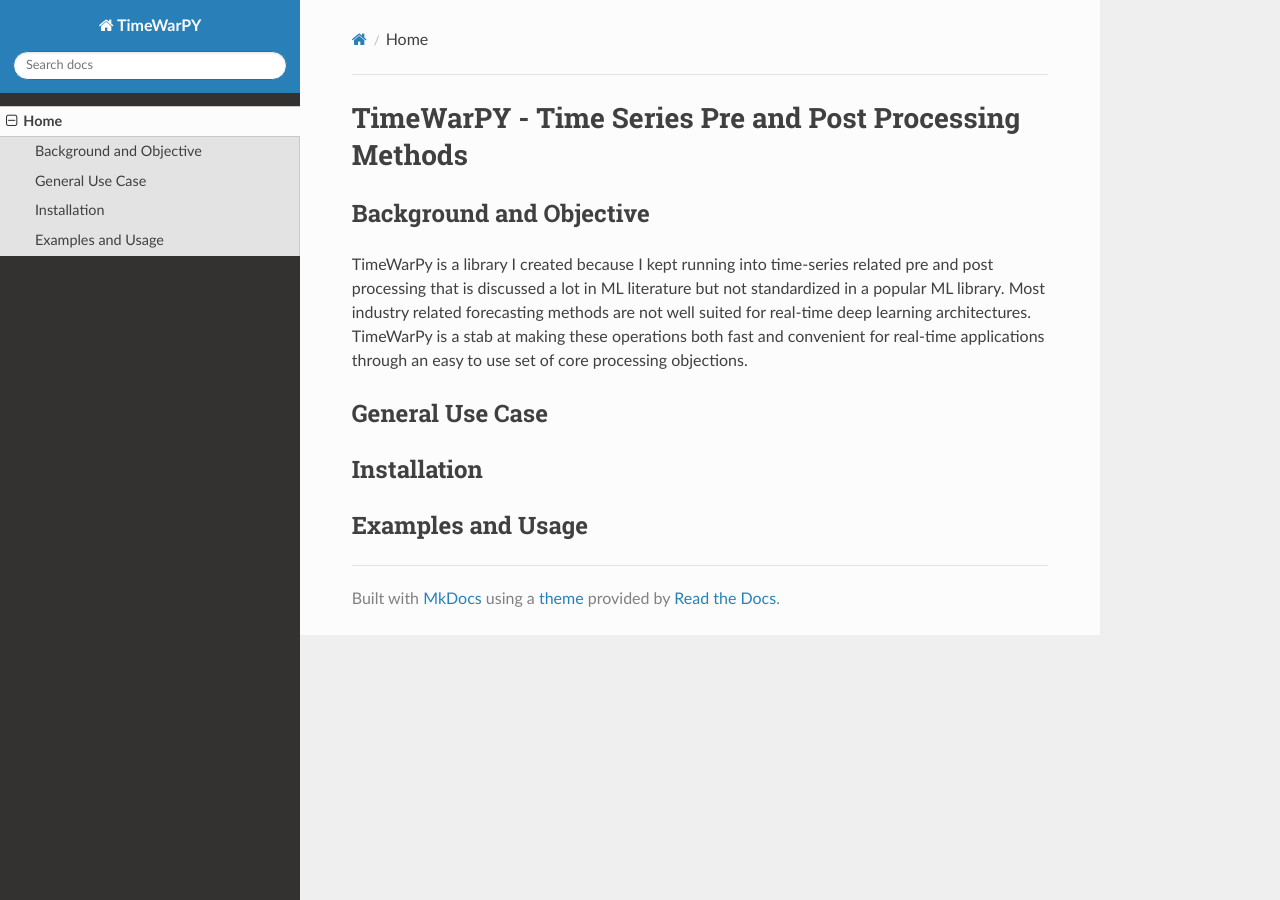
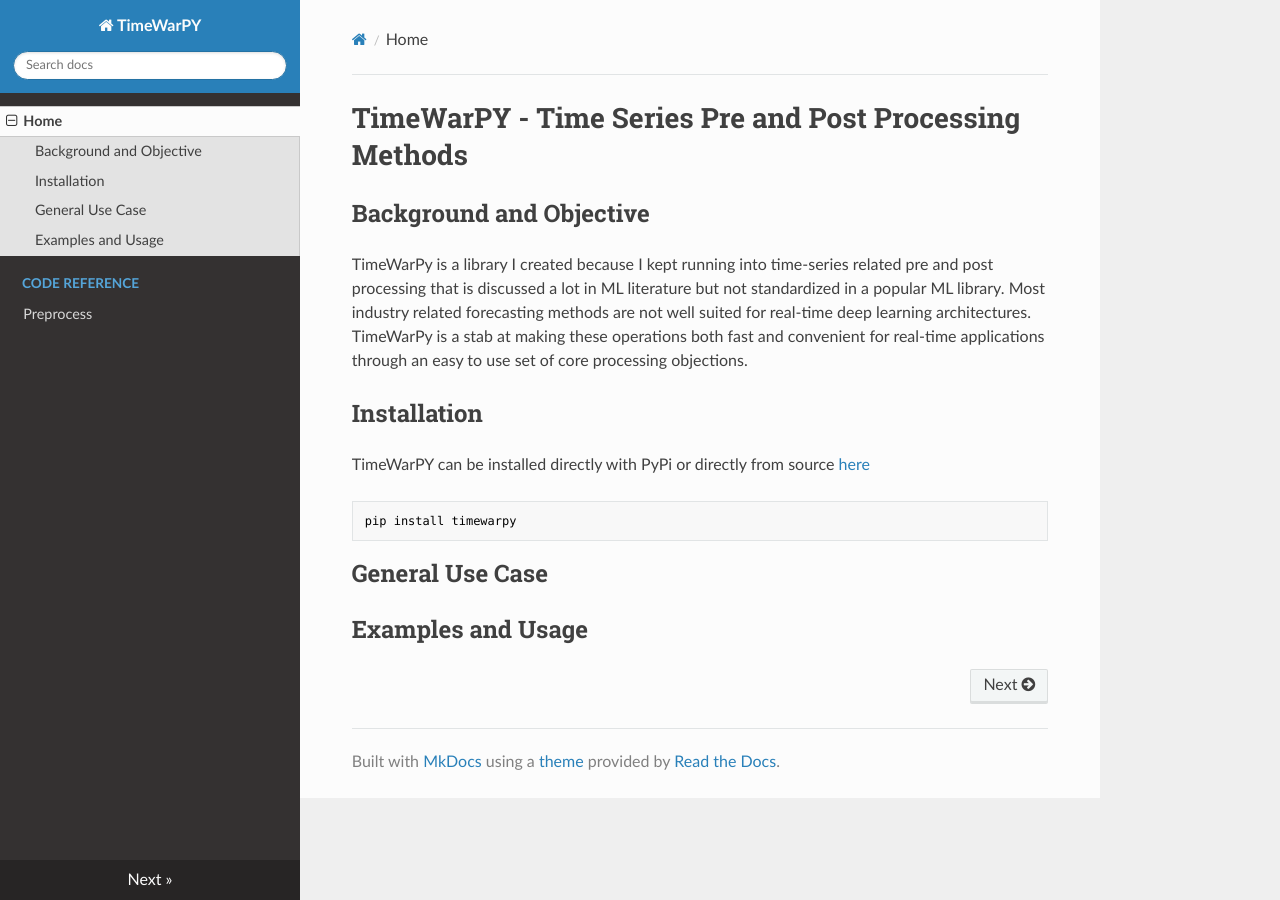
Before and after one commit to celmore25/TimeWarPY, an MkDocs documentation site: the page built from docs/index.md, in a window 1280 px wide. Built offline with MkDocs 1.6.1, drawn with Linux system fonts in a browser that asks for light colours; nearby versions of some CDN libraries.

Commit message:
adding doc strings to docs

````diff
--- a/docs/index.md
+++ b/docs/index.md
@@ -4,8 +4,14 @@
 
 TimeWarPy is a library I created because I kept running into time-series related pre and post processing that is discussed a lot in ML literature but not standardized in a popular ML library. Most industry related forecasting methods are not well suited for real-time deep learning architectures. TimeWarPy is a stab at making these operations both fast and convenient for real-time applications through an easy to use set of core processing objections.
 
+## Installation
+
+TimeWarPY can be installed directly with PyPi or directly from source [here](https://github.com/celmore25/TimeWarPY)
+
+```
+pip install timewarpy
+```
+
 ## General Use Case
 
-## Installation
-
 ## Examples and Usage
--- a/mkdocs.yml
+++ b/mkdocs.yml
@@ -2,4 +2,9 @@
 site_url: https://readthedocs.org/projects/timewarpy/
 nav:
   - Home: index.md
+  - Code Reference:
+    - Preprocess: preprocess-reference.md
 theme: readthedocs
+plugins:
+  - search
+  - mkdocstrings
--- a/requirements.txt
+++ b/requirements.txt
@@ -2,3 +2,4 @@
 numpy
 pytest
 mkdocs
+mkdocstrings
````
Also changed, not shown: README.md (+8 -2 lines), docs/README.md (deleted, +0 -1 lines), docs/preprocess-reference.md (added, +2 -0 lines).
